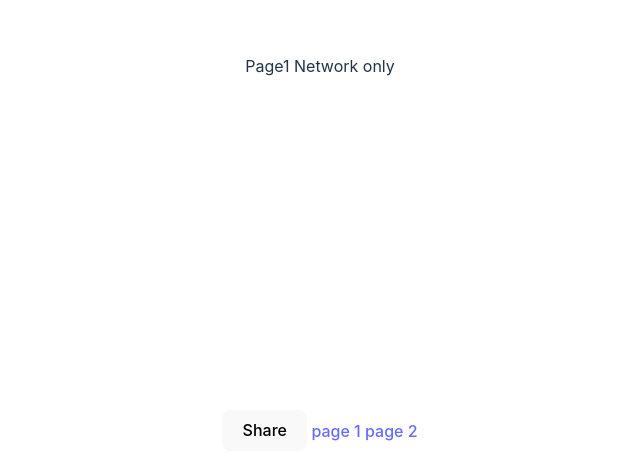
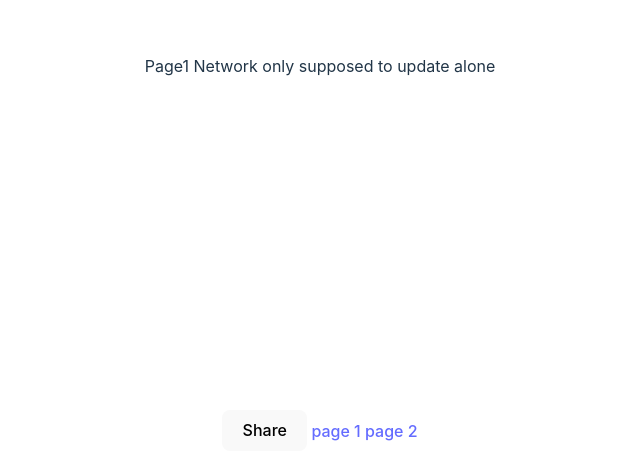
Before and after one commit to netanelZemingo/vite-pwa, a React (Vite) app: page /1 in a window 1280 px wide. Shown: the part 334-800 px from the top of the page, without its empty margins (320-960 px from the left). Built offline with nearby package versions, Linux system fonts and the light colour scheme; no server answers.

Commit message:
try to change

```diff
--- a/src/pages/Page1.tsx
+++ b/src/pages/Page1.tsx
@@ -17,7 +17,7 @@ const Page1 = () => {
 
   return (
     <div>
-      Page1 Network only
+      Page1 Network only supposed to update alone
       {JSON.stringify(first)}
     </div>
   );
```
